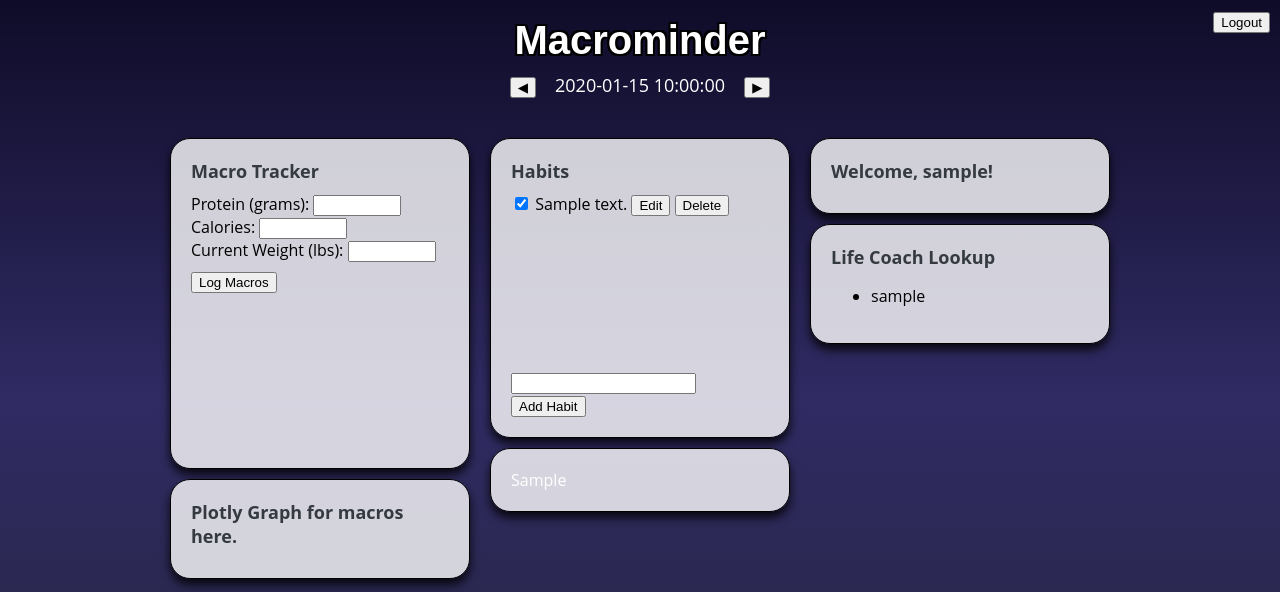
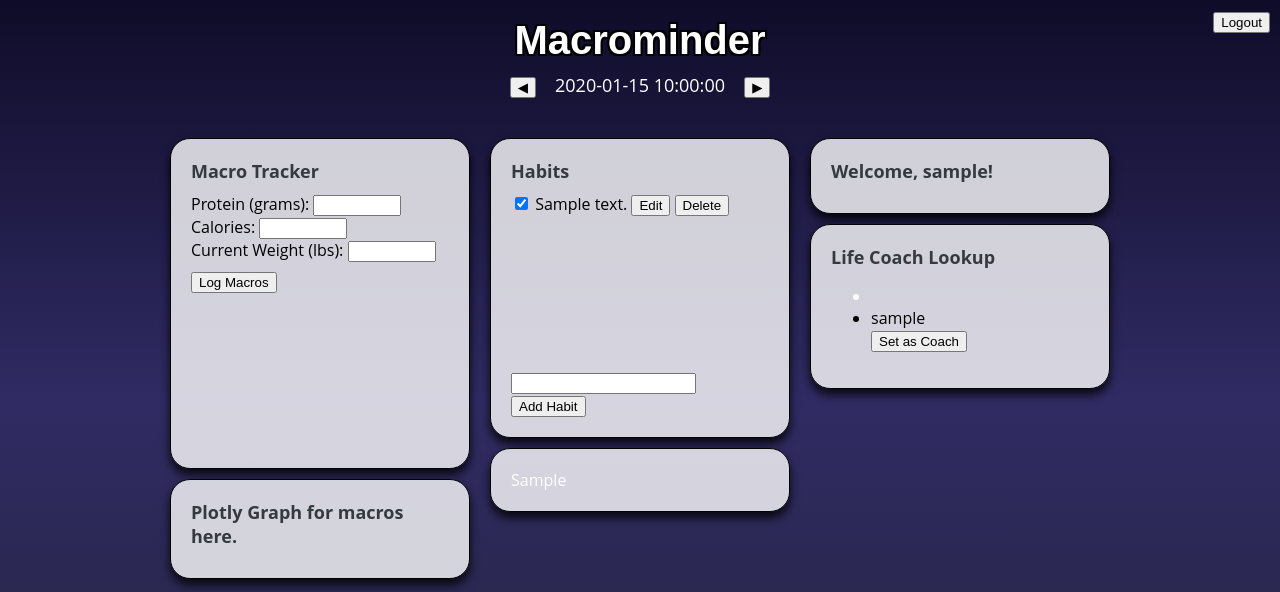
Before and after one commit to OriAdkins/MacroMinder, a Flask app: template templates/UserDashboard.html in a window 1280 px wide. Shown: the top 592 px of the page. Run offline with Flask 3, Linux system fonts and the light colour scheme; tables that the repository leaves empty hold one stand-in row (values such as "Sample post"); the template is opened without the code that fills it: values that come from a table or form of the project are taken from there, most other values are stand-ins (such as "Sample title", 1, 10 or a date in 2020); parts of the project's set-up code (start-up, migrations or seed data) failed here and were passed over; some web fonts are replaced.

Commit message:
Users can add coaches
Button links them in db, will add html that says who your coach is probably.

```diff
--- a/routes.py
+++ b/routes.py
@@ -207,6 +207,23 @@ def user_dashboard():
     return render_template('UserDashboard.html', habits=habits, current_date=current_date, username=username, life_coaches=life_coaches, graph_html=graph_html)
 
 
+@app.route('/set_coach/<int:life_coach_id>', methods=['POST'])
+def set_coach(life_coach_id):
+    print("Set coach route triggered")
+    if session.get('role') != 'User':
+        return redirect(url_for('login'))
+    user_id = session.get('userid')  # Get the user's ID from the session
+
+    # Call the UserService method to link the user_id and coach_id in the CoachingGroups table
+    success = UserService.link_user_and_coach(user_id, life_coach_id)
+
+    if success:
+        flash('Coach added successfully')
+    else:
+        flash('Failed to add coach')
+
+    return redirect(url_for('user_dashboard'))
+
 #route to render the addhabit page or add a habit
 @app.route('/addhabit', methods=['POST','GET'])
 def addHabit():
--- a/templates/UserDashboard.html
+++ b/templates/UserDashboard.html
@@ -104,8 +104,14 @@
                         <div class="bg-white tm-block h-100">
                             <h2 class="tm-block-title">Life Coach Lookup</h2>
                             <ul>
-                                {% for user in life_coaches %}
-                                    <li style="color: black;">{{ user.username }}</li>                                {% endfor %}
+                                {% for coach in life_coaches %}
+                                <li>
+                                    <span><li style="color: black;">{{ coach.username }}</li></span>
+                                    <form action="/set_coach/{{ coach.id }}" method="POST">
+                                        <button type="submit" class="btn btn-primary">Set as Coach</button>
+                                    </form>
+                                </li>
+                                {% endfor %}
                             </ul>
                         </div>
                     </div>
```
Also changed, not shown: services/UserService.py (+21 -1 lines).
